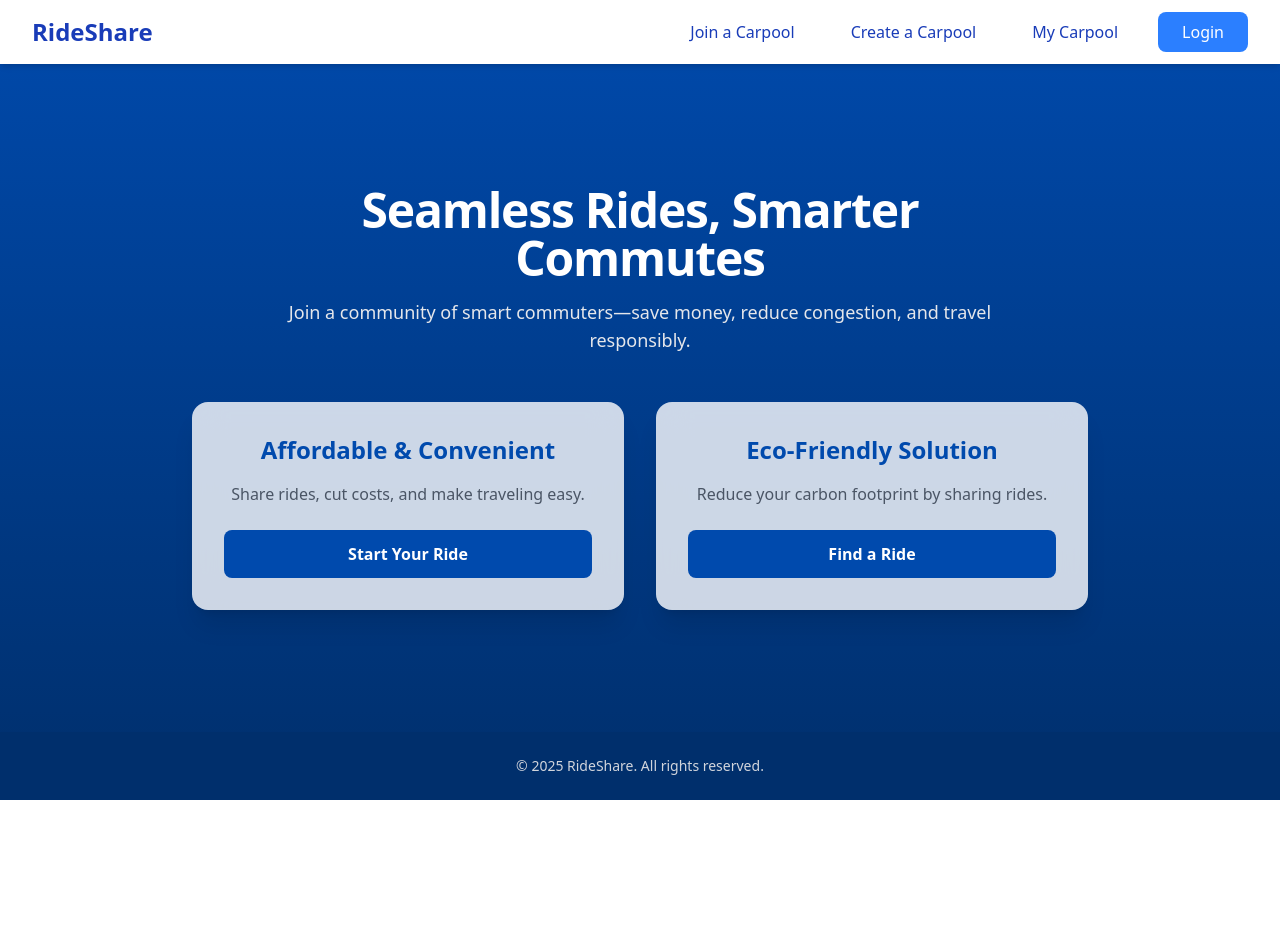
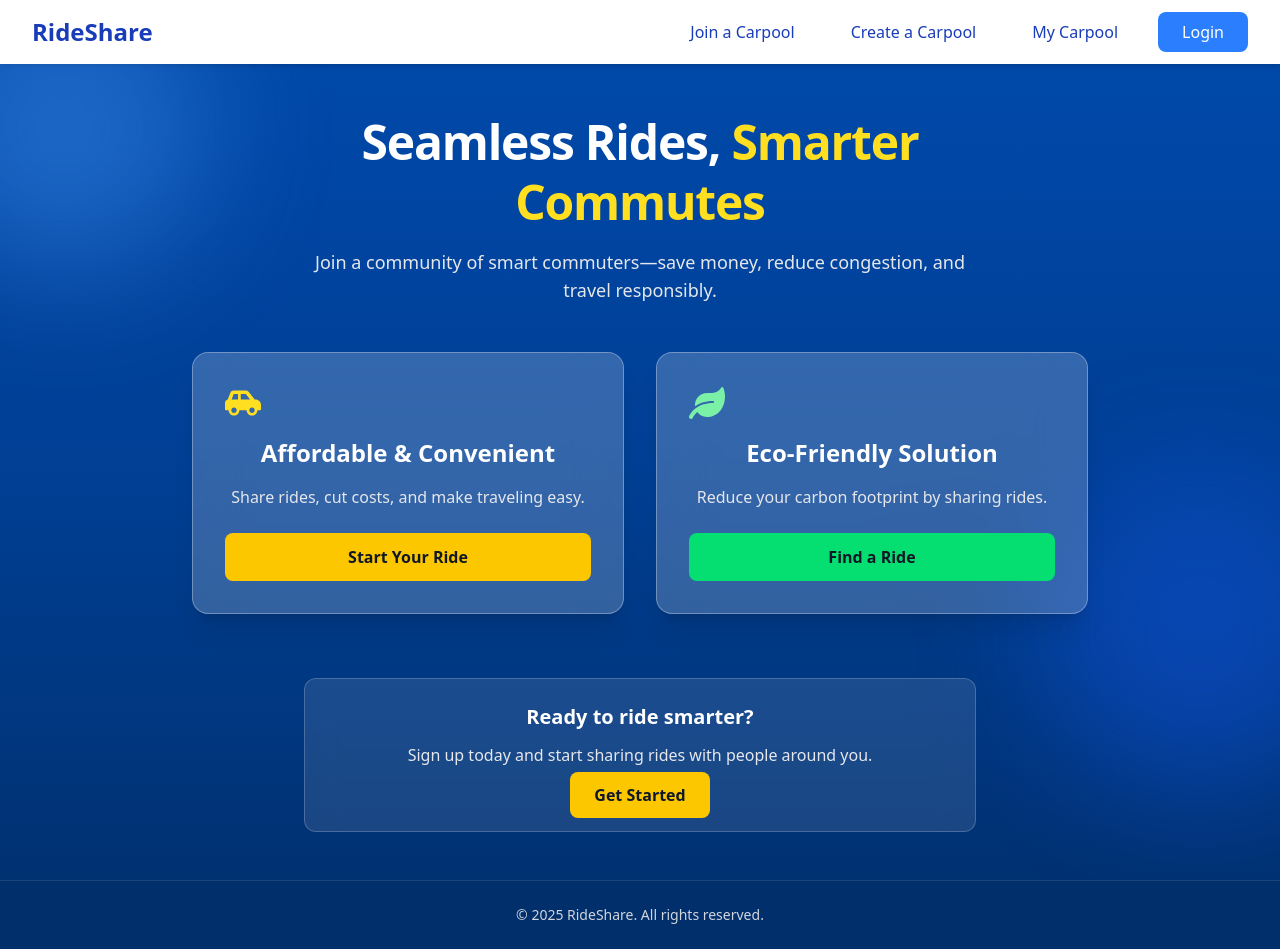
Before and after one commit to FazalDevs/RideShare, a React (Vite) app in the folder frontend/vite-project/: page / in a window 1280 px wide. Before the commit the page ends 800 px from the top, so only its background shows below. Built offline with nearby package versions, Linux system fonts and the light colour scheme.

Commit message:
improving landing page

```diff
--- a/frontend/vite-project/src/components/LandingPage.jsx
+++ b/frontend/vite-project/src/components/LandingPage.jsx
@@ -1,60 +1,105 @@
 import React from "react";
 import Navbar from "./Navbar";
+import { motion } from "framer-motion";
+import { FaCarSide, FaLeaf } from "react-icons/fa";
 
 export default function RideShareLandingPage() {
     return (
-        <div className="bg-gradient-to-b from-[#004AAD] to-[#002F6C] min-h-screen flex flex-col">
+        <div className="bg-gradient-to-b from-[#004AAD] via-[#003F94] to-[#002F6C] min-h-screen flex flex-col">
             <Navbar />
 
             {/* Hero Section */}
-            <main className="flex-grow flex flex-col items-center justify-center text-center px-6 py-12 text-white">
-                <div className="max-w-3xl mb-12">
-                    <h1 className="text-4xl sm:text-5xl font-extrabold tracking-tight mb-4">
-                        Seamless Rides, Smarter Commutes
+            <main className="flex-grow flex flex-col items-center justify-center text-center px-6 py-12 text-white relative overflow-hidden">
+                {/* Background Animated Shapes */}
+                <div className="absolute top-0 left-0 w-full h-full pointer-events-none">
+                    <div className="absolute w-72 h-72 bg-blue-400 rounded-full blur-3xl opacity-20 -top-20 -left-20 animate-pulse"></div>
+                    <div className="absolute w-80 h-80 bg-blue-600 rounded-full blur-3xl opacity-20 top-1/2 -right-20 animate-pulse delay-1000"></div>
+                </div>
+
+                <motion.div
+                    className="max-w-3xl mb-12 z-10"
+                    initial={{ opacity: 0, y: 40 }}
+                    animate={{ opacity: 1, y: 0 }}
+                    transition={{ duration: 0.8 }}
+                >
+                    <h1 className="text-4xl sm:text-5xl font-extrabold tracking-tight mb-4 leading-tight">
+                        Seamless Rides, <span className="text-yellow-300">Smarter Commutes</span>
                     </h1>
-                    <p className="text-lg text-gray-200">
+                    <p className="text-lg text-gray-200 max-w-2xl mx-auto">
                         Join a community of smart commuters—save money, reduce congestion, and travel responsibly.
                     </p>
-                </div>
+                </motion.div>
 
                 {/* Cards Section */}
-                <div className="flex flex-col sm:flex-row gap-8 w-full max-w-4xl">
+                <motion.div
+                    className="flex flex-col sm:flex-row gap-8 w-full max-w-4xl z-10"
+                    initial={{ opacity: 0 }}
+                    animate={{ opacity: 1 }}
+                    transition={{ delay: 0.5, duration: 0.8 }}
+                >
                     {/* Card 1 */}
-                    <div className="bg-white/80 backdrop-blur-lg shadow-xl rounded-2xl p-8 flex-1 text-gray-800 transition-transform transform hover:scale-105">
-                        <h2 className="text-2xl font-semibold text-[#004AAD] mb-4">
+                    <motion.div
+                        whileHover={{ scale: 1.05 }}
+                        className="bg-white/20 backdrop-blur-xl shadow-xl rounded-2xl p-8 flex-1 text-white border border-white/30"
+                    >
+                        <FaCarSide className="text-4xl mb-4 text-yellow-300" />
+                        <h2 className="text-2xl font-semibold mb-4">
                             Affordable & Convenient
                         </h2>
-                        <p className="text-gray-600 mb-6">
+                        <p className="text-gray-200 mb-6">
                             Share rides, cut costs, and make traveling easy.
                         </p>
                         <a
                             href="/carpoolForm"
-                            className="bg-[#004AAD] hover:bg-[#002F6C] text-white px-6 py-3 rounded-lg w-full block text-center font-semibold transition-colors"
+                            className="bg-yellow-400 hover:bg-yellow-500 text-gray-900 px-6 py-3 rounded-lg w-full block text-center font-semibold transition-colors"
                         >
                             Start Your Ride
                         </a>
-                    </div>
+                    </motion.div>
 
                     {/* Card 2 */}
-                    <div className="bg-white/80 backdrop-blur-lg shadow-xl rounded-2xl p-8 flex-1 text-gray-800 transition-transform transform hover:scale-105">
-                        <h2 className="text-2xl font-semibold text-[#004AAD] mb-4">
+                    <motion.div
+                        whileHover={{ scale: 1.05 }}
+                        className="bg-white/20 backdrop-blur-xl shadow-xl rounded-2xl p-8 flex-1 text-white border border-white/30"
+                    >
+                        <FaLeaf className="text-4xl mb-4 text-green-300" />
+                        <h2 className="text-2xl font-semibold mb-4">
                             Eco-Friendly Solution
                         </h2>
-                        <p className="text-gray-600 mb-6">
+                        <p className="text-gray-200 mb-6">
                             Reduce your carbon footprint by sharing rides.
                         </p>
                         <a
                             href="/listing"
-                            className="bg-[#004AAD] hover:bg-[#002F6C] text-white px-6 py-3 rounded-lg w-full block text-center font-semibold transition-colors"
+                            className="bg-green-400 hover:bg-green-500 text-gray-900 px-6 py-3 rounded-lg w-full block text-center font-semibold transition-colors"
                         >
                             Find a Ride
                         </a>
-                    </div>
-                </div>
+                    </motion.div>
+                </motion.div>
+
+                {/* Call to Action */}
+                <motion.div
+                    className="mt-16 bg-white/10 backdrop-blur-lg border border-white/20 rounded-xl p-6 max-w-2xl w-full z-10"
+                    initial={{ opacity: 0, y: 40 }}
+                    animate={{ opacity: 1, y: 0 }}
+                    transition={{ delay: 1, duration: 0.8 }}
+                >
+                    <h3 className="text-xl font-semibold mb-3">Ready to ride smarter?</h3>
+                    <p className="text-gray-200 mb-4">
+                        Sign up today and start sharing rides with people around you.
+                    </p>
+                    <a
+                        href="/register"
+                        className="bg-yellow-400 hover:bg-yellow-500 text-gray-900 px-6 py-3 rounded-lg font-semibold transition-colors"
+                    >
+                        Get Started
+                    </a>
+                </motion.div>
             </main>
 
             {/* Footer */}
-            <footer className="bg-[#002F6C] py-6 text-center">
+            <footer className="bg-[#002F6C] py-6 text-center border-t border-white/10">
                 <p className="text-gray-300 text-sm">
                     &copy; 2025 RideShare. All rights reserved.
                 </p>
```
